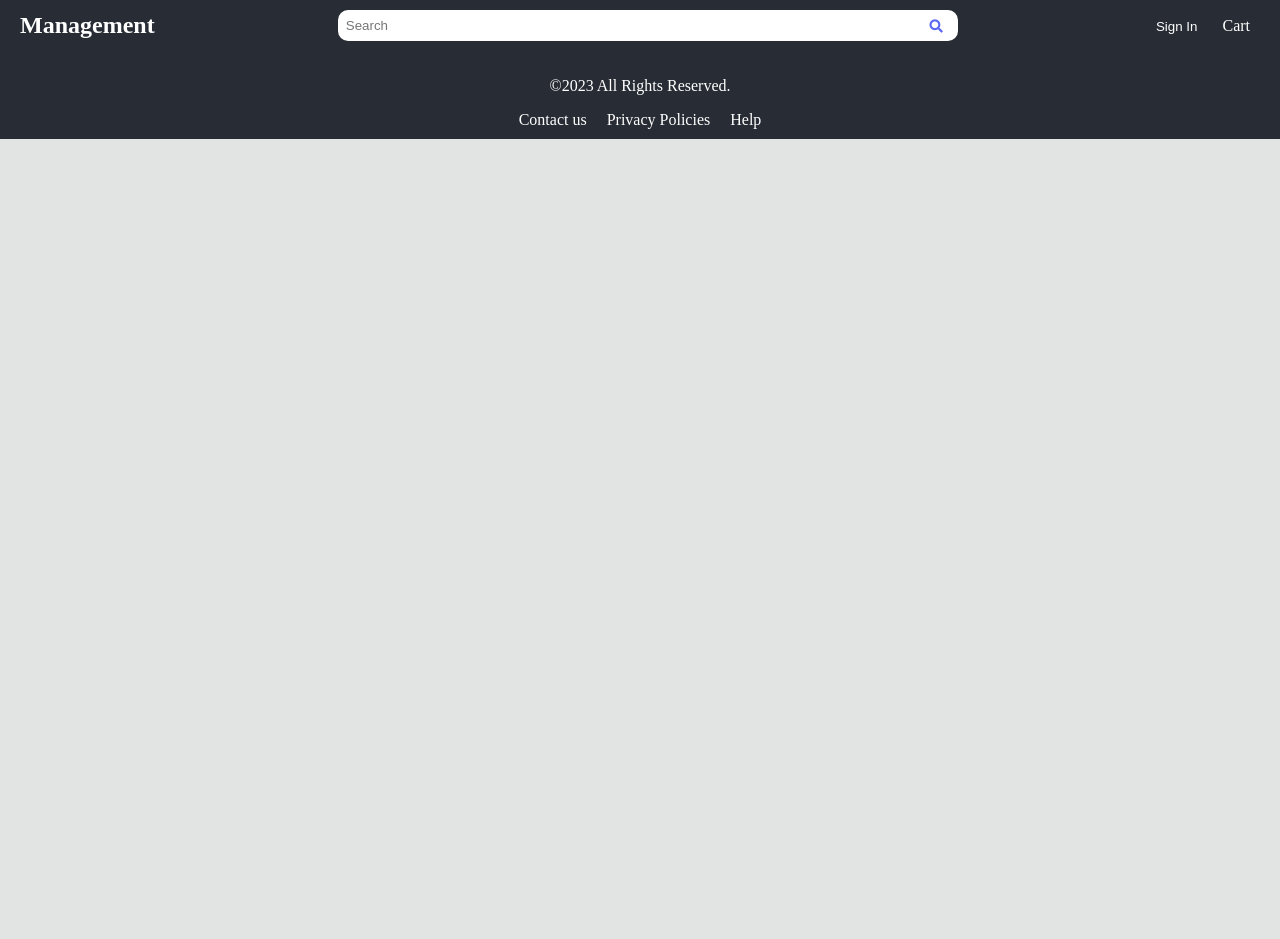
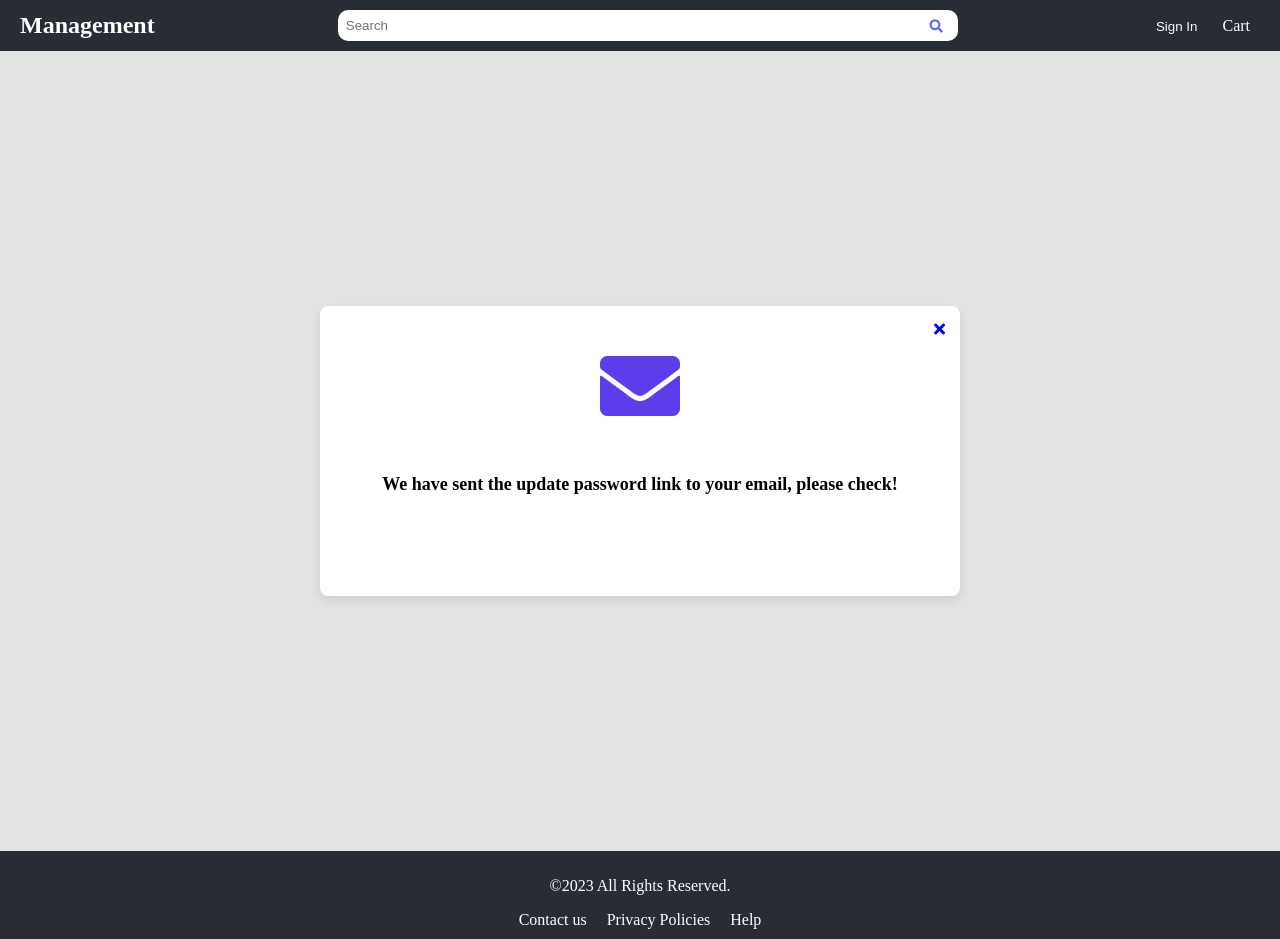
Before and after one commit to GavinStevensHoboken/Chuwa, a React (Vite) app in the folder Chuwa Project-A/project-A/: page /confirmation in a window 1280 px wide. Before the commit the page ends 800 px from the top, so only its background shows below. Built offline with nearby package versions, Linux system fonts and the light colour scheme.

Commit message:
updated project-A confirmations page

```diff
--- a/Chuwa Project-A/project-A/src/App.jsx
+++ b/Chuwa Project-A/project-A/src/App.jsx
@@ -4,6 +4,7 @@ import SignUp from './sign up/Sign up';
 import ResetPassword from './reset password/reset password';
 import Header from './header/Header';
 import Footer from './footer/Footer';
+import Confirmation from './reset password/confirmation';
 
 function App() {
 
@@ -14,7 +15,8 @@ function App() {
         <Routes>
           <Route path="/login" element={<SignIn />} />
           <Route path="/signup" element={<SignUp />} />
-          <Route path="resetPassword" element={<ResetPassword/>} />
+          <Route path="/resetPassword" element={<ResetPassword/>} />
+          <Route path="/confirmation" element={<Confirmation/>} />
         </Routes>
         <Footer />
       </div>
--- /dev/null
+++ b/Chuwa Project-A/project-A/src/reset password/confirmation.css
@@ -0,0 +1,49 @@
+.confirmation-container{
+    height: 100vh;
+    display: flex;
+    flex-direction: column;
+    align-items: center;
+    justify-content: center;
+}
+
+.confirmation{
+    box-shadow: 0px 4px 8px rgba(0,0,0,0.1);
+    background: white;
+    padding: 20px;
+    border-radius: 8px;
+    width: 50%;
+    height: 250px;
+    min-width: 400px;
+    max-width: 600px;
+    min-height: 250px;
+    max-height: 300px;
+    text-align: center;
+    position: relative;
+}
+
+#close-icon{
+    right: 15px;
+    top: 15px;
+    position: absolute;
+}
+
+#email-icon{
+    font-size: 80px;
+    padding: 20px;
+    color: #5d3deb;
+}
+
+.confirmation p{
+    font-size: 18px;
+    padding: 10px;
+}
+
+@media(max-width: 500px) {
+    .confirmation{
+        max-width: 250px;
+        padding-top: 10px;
+        padding-right: 4px;
+        padding-bottom: 4px;
+        padding-left: 4px;
+    }
+}
--- /dev/null
+++ b/Chuwa Project-A/project-A/src/reset password/confirmation.jsx
@@ -0,0 +1,20 @@
+import './confirmation.css'
+
+function Confirmation () {
+
+    return (
+        <>
+            <div className="confirmation-container">
+                <div className="confirmation">
+                    <a href="/login">
+                        <i id="close-icon" className="fa fa-times"></i>
+                    </a>
+                    <i id="email-icon" className="fa fa-envelope"></i>
+                    <p><b>We have sent the update password link to your email, please check!</b></p>
+                </div>
+            </div>
+        </>
+    )
+}
+
+export default Confirmation;
--- a/Chuwa Project-A/project-A/src/reset password/reset password.jsx
+++ b/Chuwa Project-A/project-A/src/reset password/reset password.jsx
@@ -1,9 +1,13 @@
 import {useState} from 'react'
+import { useNavigate } from 'react-router-dom';
 import './reset password.css'
 
 function ResetPassword () {
     const [,setEmail] = useState('');
-
+    const navigate = useNavigate();
+    const handSubmit = () => {
+        navigate('/confirmation');
+    };
 
     return (
         <>
@@ -14,7 +18,7 @@ function ResetPassword () {
                     </a>
                     <h1>Update your password</h1>
                     <p>Enter your email address, we will send you the recovery link</p>
-                    <form action="/confirmation" method="GET">
+                    <form onSubmit={handSubmit}>
                         <label htmlFor="email">Email</label>
                         <input
                             type="email"
```
